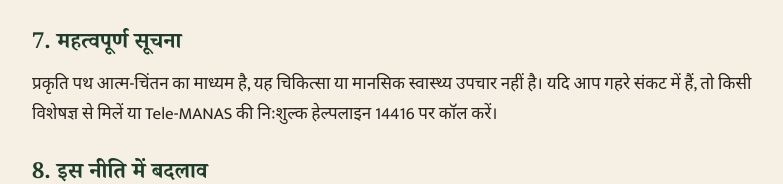
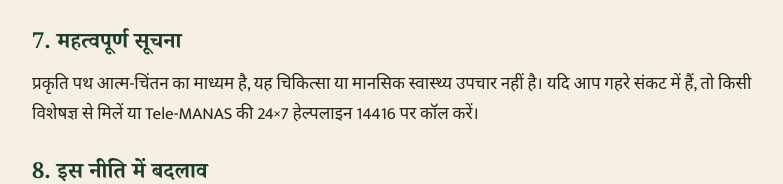
Before and after one commit to sarkworld90-sys/prakriti-path, a Next.js app: page /privacy in a window 1280 px wide. Shown: the part 1541-1725 px from the top of the page, without its empty margins (242-1025 px from the left). Built offline with nearby package versions, Linux system fonts and the light colour scheme; no server answers.

Commit message:
Add files via upload

```diff
--- a/app/privacy/page.js
+++ b/app/privacy/page.js
@@ -77,7 +77,7 @@ export default function Privacy() {
       <h2>7. महत्वपूर्ण सूचना</h2>
       <p>
         {site.name} आत्म-चिंतन का माध्यम है, यह चिकित्सा या मानसिक स्वास्थ्य उपचार नहीं है। यदि आप गहरे संकट में हैं, तो
-        किसी विशेषज्ञ से मिलें या Tele-MANAS की निःशुल्क हेल्पलाइन 14416 पर कॉल करें।
+        किसी विशेषज्ञ से मिलें या Tele-MANAS की 24×7 हेल्पलाइन 14416 पर कॉल करें।
       </p>
 
       <h2>8. इस नीति में बदलाव</h2>
```
